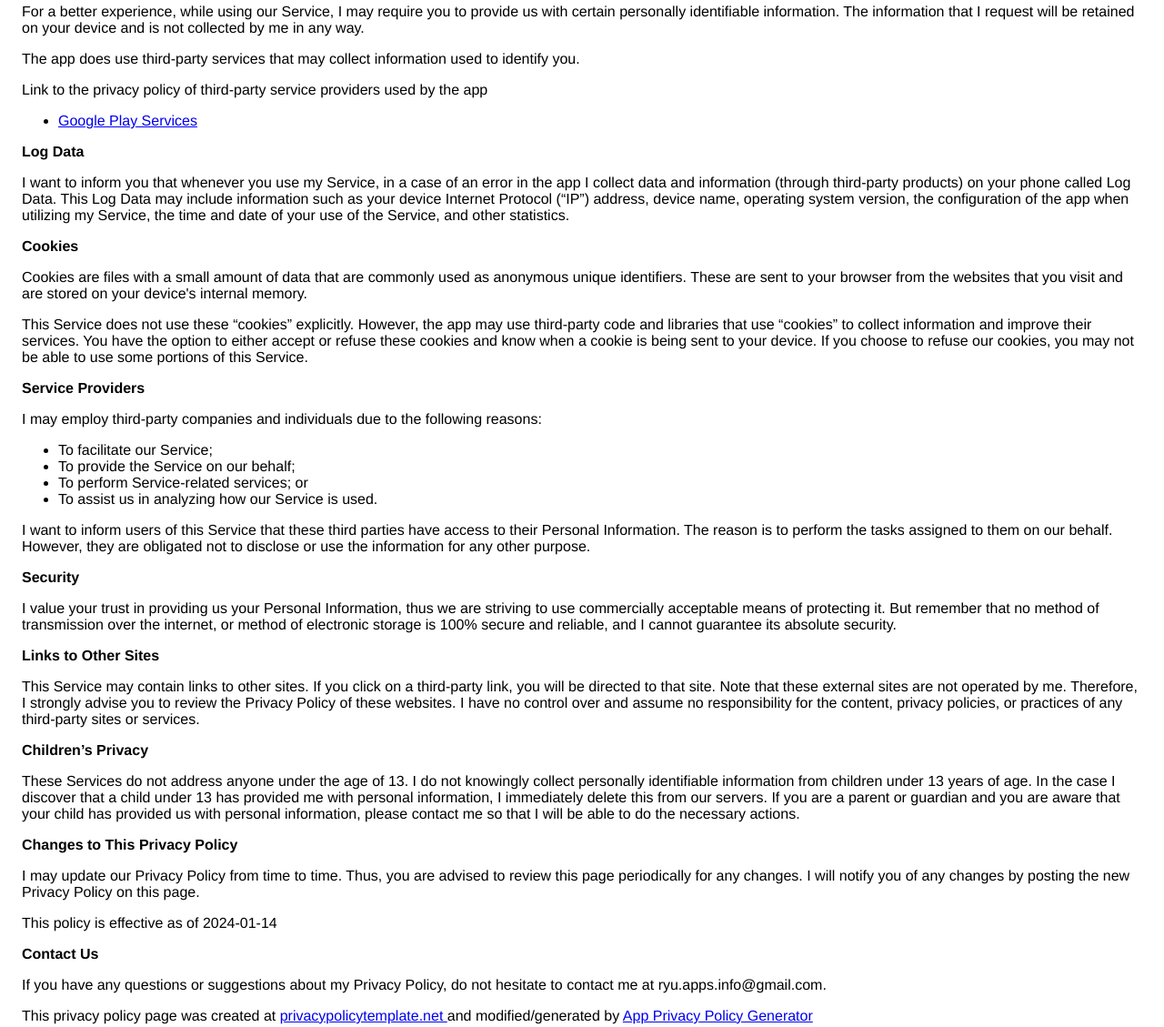
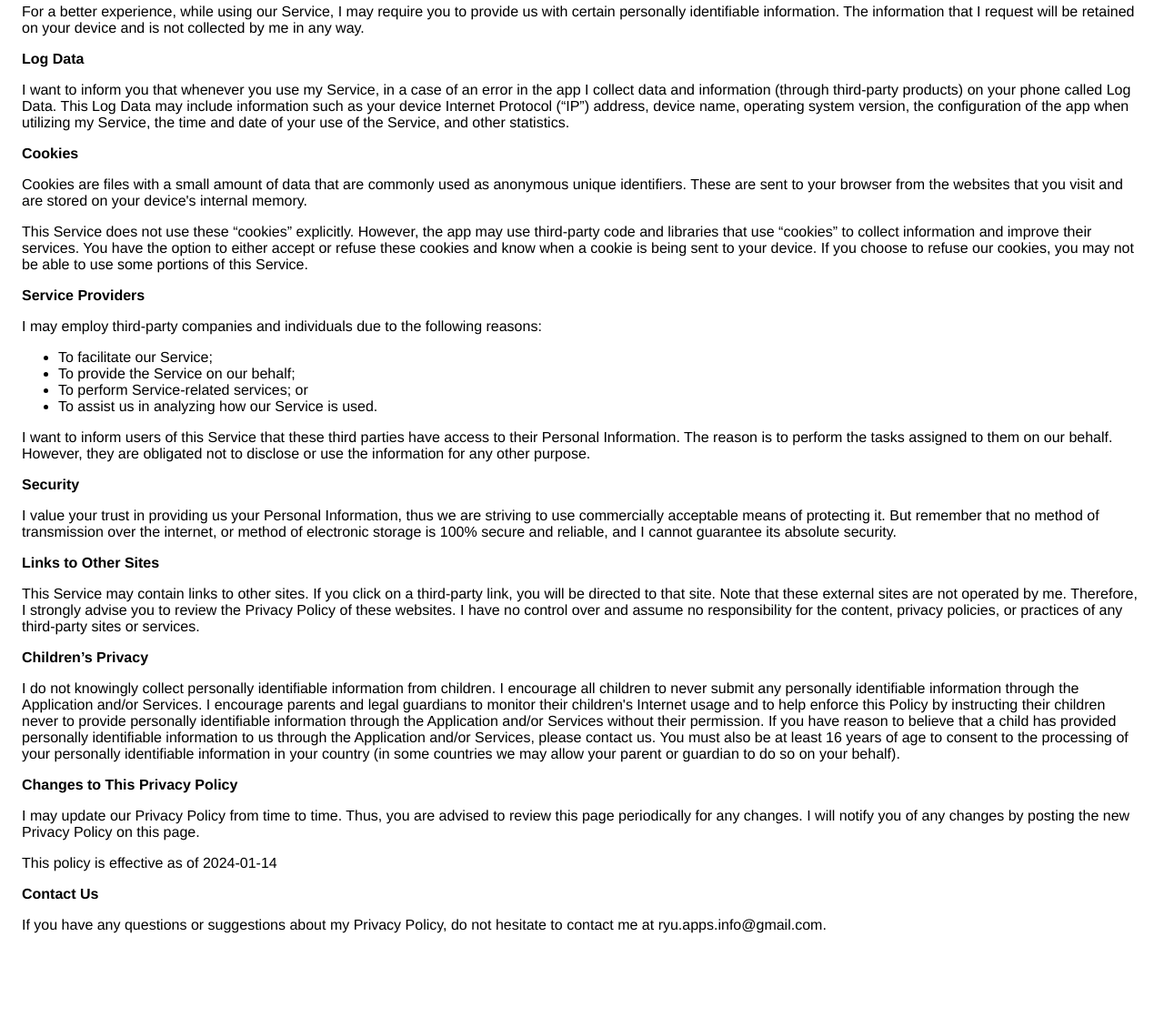
Before and after one commit to Ryu0118/TaskTree, a plain HTML site: page docs/privacy-policy/index.html in a window 1280 px wide. Shown: the part 260-1389 px from the top of the page at 91% size. After the commit the page ends 1310 px from the top, so only its background shows below. Drawn offline with Linux system fonts and the light colour scheme.

Commit message:
Update index.html

```diff
--- a/docs/privacy-policy/index.html
+++ b/docs/privacy-policy/index.html
@@ -31,13 +31,7 @@
                   may require you to provide us with certain personally
                   identifiable information. The information that
                   I request will be retained on your device and is not collected by me in any way.
-                </p> <div><p>
-                    The app does use third-party services that may collect
-                    information used to identify you.
-                  </p> <p>
-                    Link to the privacy policy of third-party service providers used
-                    by the app
-                  </p> <ul><li><a href="https://www.google.com/policies/privacy/" target="_blank" rel="noopener noreferrer">Google Play Services</a></li><!----><!----><!----><!----><!----><!----><!----><!----><!----><!----><!----><!----><!----><!----><!----><!----><!----><!----><!----><!----><!----><!----><!----><!----><!----><!----><!----><!----></ul></div> <p><strong>Log Data</strong></p> <p>
+                </p> <!----> <p><strong>Log Data</strong></p> <p>
                   I want to inform you that whenever you
                   use my Service, in a case of an error in the app
                   I collect data and information (through third-party
@@ -85,25 +79,27 @@
                   no control over and assume no responsibility for the content,
                   privacy policies, or practices of any third-party sites or
                   services.
-                </p> <p><strong>Children’s Privacy</strong></p> <div><p>
-                    These Services do not address anyone under the age of 13.
+                </p> <p><strong>Children’s Privacy</strong></p> <!----> <div><p>
                     I do not knowingly collect personally
-                    identifiable information from children under 13 years of age. In the case
-                    I discover that a child under 13 has provided
-                    me with personal information, I immediately
-                    delete this from our servers. If you are a parent or guardian
-                    and you are aware that your child has provided us with
-                    personal information, please contact me so that
-                    I will be able to do the necessary actions.
-                  </p></div> <!----> <p><strong>Changes to This Privacy Policy</strong></p> <p>
+                    identifiable information from children. I
+                    encourage all children to never submit any personally
+                    identifiable information through
+                    the Application and/or Services.
+                    I encourage parents and legal guardians to monitor
+                    their children's Internet usage and to help enforce this Policy by instructing
+                    their children never to provide personally identifiable information through the Application and/or Services without their permission. If you have reason to believe that a child
+                    has provided personally identifiable information to us through the Application and/or Services,
+                    please contact us. You must also be at least 16 years of age to consent to the processing
+                    of your personally identifiable information in your country (in some countries we may allow your parent
+                    or guardian to do so on your behalf).
+                  </p></div> <p><strong>Changes to This Privacy Policy</strong></p> <p>
                   I may update our Privacy Policy from
                   time to time. Thus, you are advised to review this page
                   periodically for any changes. I will
                   notify you of any changes by posting the new Privacy Policy on
                   this page.
-                </p> <p>This policy is effective as of 2024-01-14</p> <p><strong>Contact Us</strong></p> <p>
+                </p> <p>This policy is effective as of 2024-01-14</p> <p><strong>Contact Us</strong></p>
                   If you have any questions or suggestions about my
                   Privacy Policy, do not hesitate to contact me at ryu.apps.info@gmail.com.
-                </p> <p>This privacy policy page was created at <a href="https://privacypolicytemplate.net" target="_blank" rel="noopener noreferrer">privacypolicytemplate.net </a>and modified/generated by <a href="https://app-privacy-policy-generator.nisrulz.com/" target="_blank" rel="noopener noreferrer">App Privacy Policy Generator</a></p>
     </body>
     </html>
```
